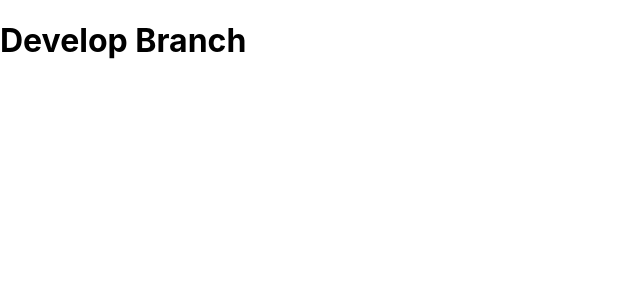
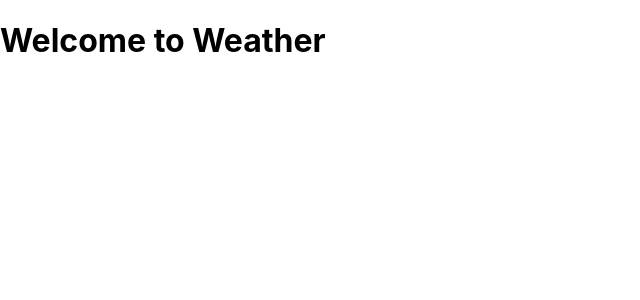
Before and after one commit to TaniaOlivas/24-hour-project, a React (Create React App) app: page / in a window 1280 px wide. Shown: the top 300 px of the page, without its empty margins (0-640 px from the left). Built offline with nearby package versions, Linux system fonts and the light colour scheme.

Commit message:
Mounting Weather app

```diff
--- a/src/App.jsx
+++ b/src/App.jsx
@@ -1,9 +1,11 @@
 import React from 'react';
+import Weather from './Weather';
 
 function App() {
+
   return (
     <div>
-      <h1>Develop Branch</h1>
+      <Weather/>
     </div>
   );
 }
--- /dev/null
+++ b/src/Weather.jsx
@@ -0,0 +1,24 @@
+import React, { useEffect } from 'react';
+
+const Weather = (props) => {
+
+async function handleFetch() {
+
+    try{
+
+    } catch (err) {
+        console.error(err);
+    }}
+
+useEffect(() => {
+        handleFetch();
+    }, []);
+
+    return (
+    <div>
+        <h1>Welcome to Weather</h1>
+    </div>
+    );
+    }
+
+export default Weather;
```
